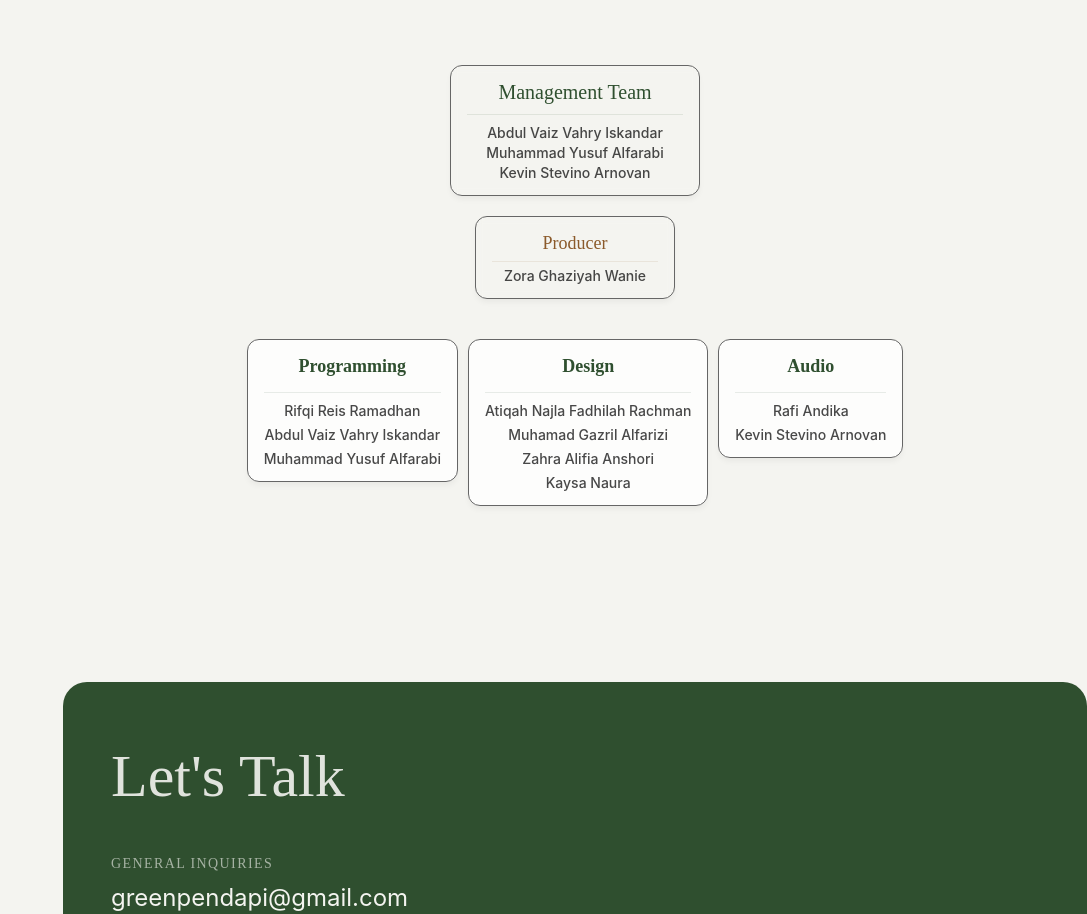
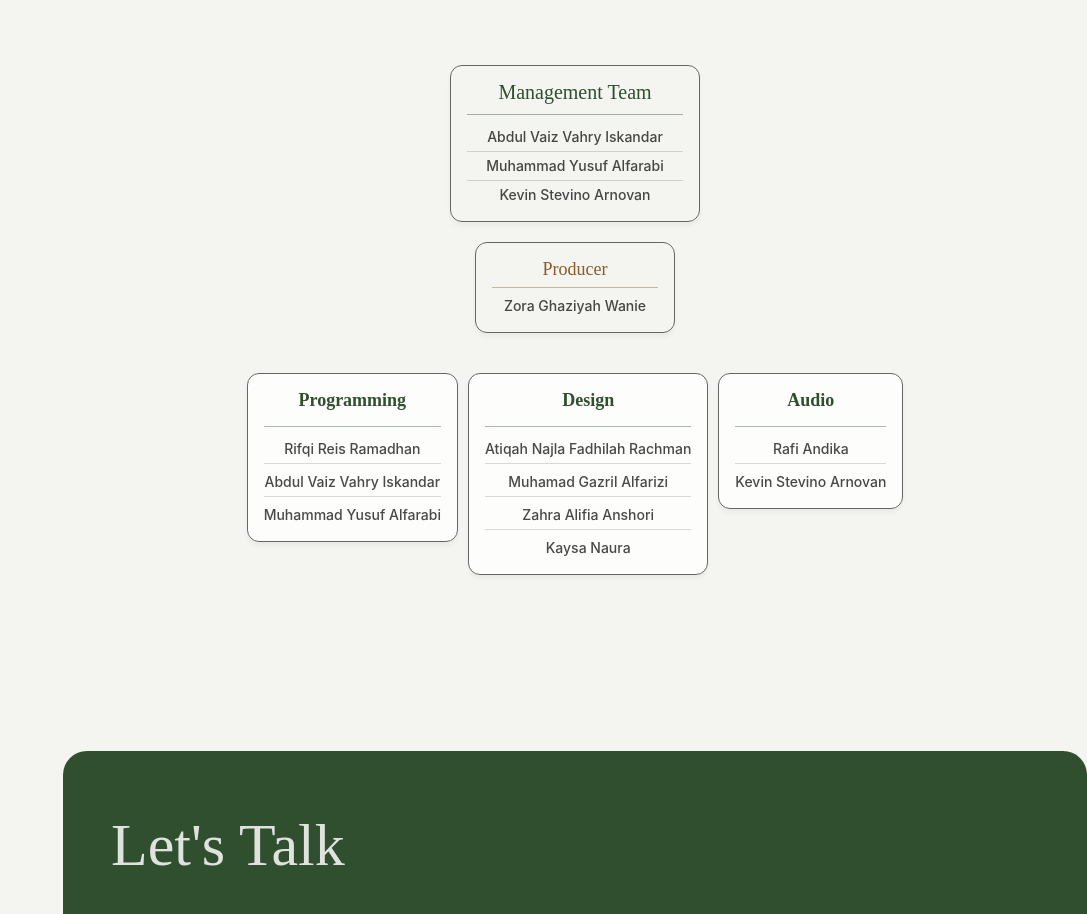
Before and after one commit to Green-Pendap-Production/web, an Astro site: page / in a window 1280 px wide. Shown: the part 2258-3172 px from the top of the page, without its empty margins (193-1280 px from the left). Built offline with nearby package versions, Linux system fonts and the light colour scheme; Astro itself is replaced by a stand-in of ours.

Commit message:
modified:   src/components/TeamTree.astro

```diff
--- a/src/components/TeamTree.astro
+++ b/src/components/TeamTree.astro
@@ -52,9 +52,9 @@ const teamData = {
                     >
                     {
                         teamData.members && (
-                            <div class="border-t border-gpp-primary/10 pt-2 mt-2">
+                            <div class="border-t border-gpp-primary/40 pt-2 mt-2 divide-y divide-gpp-primary/20">
                                 {teamData.members.map((member) => (
-                                    <div class="text-sm font-medium text-gpp-text/80">
+                                    <div class="text-sm font-medium text-gpp-text/80 py-1">
                                         {member}
                                     </div>
                                 ))}
@@ -71,9 +71,9 @@ const teamData = {
                                         {producer.name}
                                     </span>
                                     {producer.members && (
-                                        <div class="border-t border-gpp-accent/10 pt-1 mt-1">
+                                        <div class="border-t border-gpp-accent/40 pt-1 mt-1 divide-y divide-gpp-accent/20">
                                             {producer.members.map((member) => (
-                                                <div class="text-sm font-medium text-gpp-text/80">
+                                                <div class="text-sm font-medium text-gpp-text/80 py-1">
                                                     {member}
                                                 </div>
                                             ))}
@@ -88,10 +88,10 @@ const teamData = {
                                                     {dept.name}
                                                 </span>
                                                 {dept.children && (
-                                                    <div class="flex flex-col gap-1 border-t border-gpp-primary/10 pt-2">
+                                                    <div class="flex flex-col gap-1 border-t border-gpp-primary/40 pt-2 divide-y divide-gpp-primary/20">
                                                         {dept.children.map(
                                                             (member) => (
-                                                                <div class="text-sm font-medium text-gpp-text/80">
+                                                                <div class="text-sm font-medium text-gpp-text/80 py-1">
                                                                     {
                                                                         member.name
                                                                     }
```
